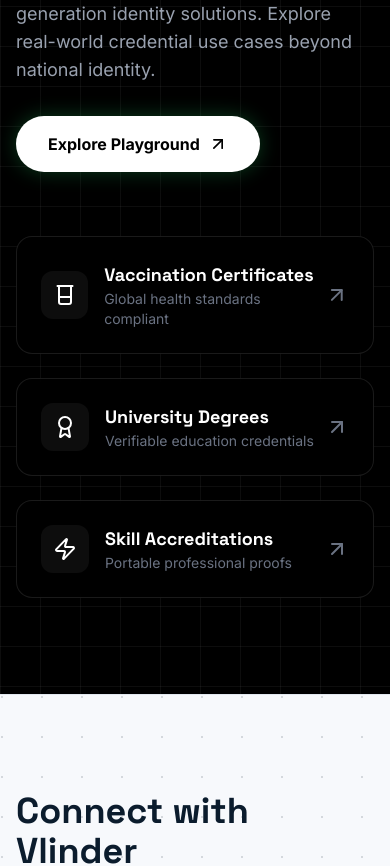
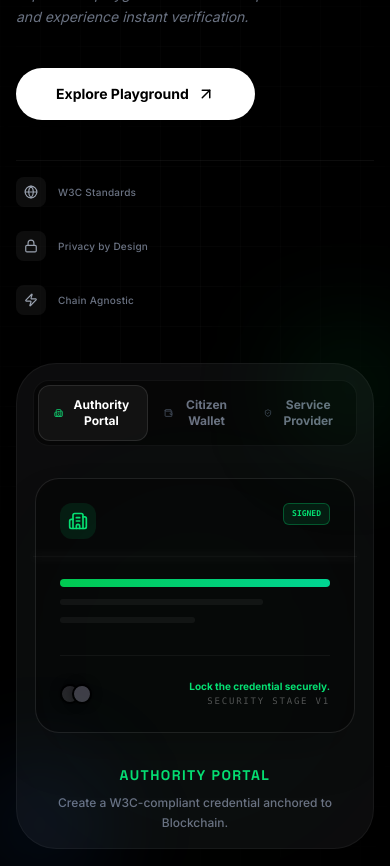
Before and after one commit to kishorekumarj79/Landing-Page, a React (Vite) app: page / in a window 390 px wide. Shown: the part 7360-8226 px from the top of the page. Built offline with nearby package versions, Linux system fonts and the light colour scheme.

Commit message:
fix: added content changes in klefki playground

```diff
--- a/src/components/Playground.jsx
+++ b/src/components/Playground.jsx
@@ -1,135 +1,242 @@
-import React, { useState, useEffect, useRef } from 'react';
-import { motion, useInView } from 'framer-motion';
-import { ArrowUpRight, Code, Beaker, Zap, Award, Shield, Terminal } from 'lucide-react';
+import React, { useState, useEffect } from 'react';
+import { motion, AnimatePresence } from 'framer-motion';
+import { ArrowUpRight, Building2, Wallet, ShieldCheck, Cpu, CheckCircle2, QrCode, Smartphone, Shield, Lock, Globe, Zap } from 'lucide-react';
 
 const Playground = () => {
-    const containerRef = useRef(null);
-    const isInView = useInView(containerRef, { once: false, amount: 0.1 });
+    const [activeTab, setActiveTab] = useState('issuer');
     const [isMobile, setIsMobile] = useState(false);
 
     useEffect(() => {
-        const checkMobile = () => setIsMobile(window.innerWidth < 768);
+        const checkMobile = () => setIsMobile(window.innerWidth < 1024);
         checkMobile();
         window.addEventListener('resize', checkMobile);
         return () => window.removeEventListener('resize', checkMobile);
     }, []);
 
-    // Typewriter effect state
-    const [codeText, setCodeText] = useState('');
-    const fullCode = JSON.stringify({
-        "credential": {
-            "type": ["VerifiableCredential", "UniversityDegree"],
-            "issuer": "did:web:vlinder.io",
-            "issuanceDate": "2026-05-20T14:30:00Z",
-            "credentialSubject": {
-                "id": "did:key:z6MkhaXgBZDvot...",
-                "degree": {
-                    "type": "Bachelor of Science",
-                    "name": "Computer Science"
+    const steps = [
+        {
+            id: 'issuer',
+            title: "Authority Portal",
+            role: "Issuer",
+            desc: "Create a W3C-compliant credential anchored to Blockchain.",
+            icon: Building2,
+            color: "text-green-400",
+            bg: "bg-green-400/10",
+            border: "border-green-400/30",
+            badge: "Signed",
+            dot: "bg-green-400",
+            version: "v1",
+            encType: "Lock the credential securely."
+        },
+        {
+            id: 'holder',
+            title: "Citizen Wallet",
+            role: "Holder",
+            desc: "Securely hold and present your verifiable credentials.",
+            icon: Wallet,
+            color: "text-blue-400",
+            bg: "bg-blue-400/10",
+            border: "border-blue-400/30",
+            badge: "Secured",
+            dot: "bg-blue-400",
+            version: "vh",
+            encType: "Lock and label the credential."
+        },
+        {
+            id: 'verifier',
+            title: "Service Provider",
+            role: "Verifier",
+            desc: "Request and verify credentials with selective disclosure.",
+            icon: ShieldCheck,
+            color: "text-purple-400",
+            bg: "bg-purple-400/10",
+            border: "border-purple-400/30",
+            badge: "Verified",
+            dot: "bg-purple-400",
+            version: "vv",
+            encType: "Lock, label, and verify authenticity."
         }
-            }
-        }
-    }, null, 2);
+    ];
 
-    useEffect(() => {
-        if (!isInView) return;
-
-        let i = 0;
-        const interval = setInterval(() => {
-            setCodeText(fullCode.substring(0, i));
-            i++;
-            if (i > fullCode.length) {
-                i = 0; // Loop interactions
-            }
-        }, 70); // Slightly slower for better CPU performance
-        return () => clearInterval(interval);
-    }, [fullCode, isInView]);
+    const currentStep = steps.find(s => s.id === activeTab);
 
     return (
-        <section id="playground" ref={containerRef} className="py-24 bg-black relative overflow-hidden">
-            {/* Grid Background */}
-            <div className="absolute inset-0 bg-[linear-gradient(rgba(255,255,255,0.05)_1px,transparent_1px),linear-gradient(90deg,rgba(255,255,255,0.05)_1px,transparent_1px)] bg-[size:40px_40px]" />
-
-            {/* Background Glows */}
-            {!isMobile && (
-                <div className="absolute top-0 right-0 w-1/2 h-1/2 bg-green-500/10 rounded-full blur-[100px] animate-pulse" />
-            )}
+        <section id="playground" className="py-20 bg-black relative overflow-hidden">
+            {/* Minimal Grid Background */}
+            <div className="absolute inset-0 bg-[linear-gradient(rgba(255,255,255,0.02)_1px,transparent_1px),linear-gradient(90deg,rgba(255,255,255,0.02)_1px,transparent_1px)] bg-[size:40px_40px] [mask-image:radial-gradient(ellipse_at_center,black,transparent)]" />
 
             <div className="max-w-7xl mx-auto px-4 sm:px-6 lg:px-8 relative z-10">
-                <div className="grid lg:grid-cols-2 gap-16 items-center">
+                <div className="grid lg:grid-cols-2 gap-12 items-center">
+
+                    {/* Left: Compact Content */}
+                    <div className="text-left">
                         <motion.div
-                        initial={{ opacity: 0, x: -30 }}
-                        whileInView={{ opacity: 1, x: 0 }}
-                        viewport={{ once: true }}
-                    >
-                        <div className="inline-flex items-center px-3 py-1 rounded-full bg-green-500/10 border border-green-500/20 text-green-400 text-sm font-mono mb-6">
-                            <Terminal size={14} className="mr-2" />
-                            Live Sandbox Environment
-                        </div>
-                        <h2 className="text-5xl font-display font-bold text-white mb-6">
-                            Klefki Playground
-                        </h2>
-                        <h3 className="text-2xl text-transparent bg-clip-text bg-gradient-to-r from-green-400 to-emerald-600 font-bold mb-6">
-                            Experiment. Innovate. Scale.
-                        </h3>
-                        <p className="text-gray-400 text-lg mb-8 max-w-md">
-                            A safe environment to test next-generation identity solutions. Explore real-world credential use cases beyond national identity.
-                        </p>
-
-                        <button className="px-8 py-4 bg-white text-black font-bold rounded-full hover:bg-gray-200 transition-colors flex items-center shadow-[0_0_20px_rgba(34,197,94,0.3)] hover:shadow-[0_0_30px_rgba(34,197,94,0.5)]">
-                            Explore Playground
-                            <ArrowUpRight className="ml-2 w-5 h-5" />
-                        </button>
-                    </motion.div>
-
-                    <div className="relative">
-                        {/* Terminal Window */}
-                        <motion.div
-                            initial={{ opacity: 0, y: 20 }}
-                            whileInView={{ opacity: 1, y: 0 }}
-                            className="absolute -top-10 -right-10 w-full h-full bg-black/80 border border-green-500/30 rounded-lg p-4 font-mono text-xs text-green-500 overflow-hidden shadow-2xl z-0 backdrop-blur-md hidden lg:block"
-                        >
-                            <div className="flex gap-2 mb-4">
-                                <div className="w-3 h-3 rounded-full bg-red-500/50" />
-                                <div className="w-3 h-3 rounded-full bg-yellow-500/50" />
-                                <div className="w-3 h-3 rounded-full bg-green-500/50" />
-                            </div>
-                            <pre className="whitespace-pre-wrap opacity-60">
-                                {codeText}
-                                <span className="animate-pulse">_</span>
-                            </pre>
-                        </motion.div>
-
-                        <div className="grid gap-6 relative z-10">
-                            {[
-                                { title: "Vaccination Certificates", desc: "Global health standards compliant", icon: Beaker },
-                                { title: "University Degrees", desc: "Verifiable education credentials", icon: Award },
-                                { title: "Skill Accreditations", desc: "Portable professional proofs", icon: Zap },
-                            ].map((item, i) => (
-                                <motion.div
-                                    key={i}
                             initial={{ opacity: 0, y: 10 }}
                             whileInView={{ opacity: 1, y: 0 }}
                             viewport={{ once: true }}
-                                    transition={{ delay: i * 0.1 }}
-                                    whileHover={!isMobile ? { x: 10, backgroundColor: "rgba(255,255,255,0.1)" } : {}}
-                                    className="group p-6 rounded-2xl bg-black/80 border border-white/10 hover:border-green-500/50 transition-all cursor-pointer backdrop-blur-sm transform-gpu"
                         >
-                                    <div className="flex items-center justify-between">
-                                        <div className="flex items-center gap-4">
-                                            <div className="w-12 h-12 rounded-xl bg-white/5 flex items-center justify-center group-hover:bg-green-500/20 transition-colors">
-                                                <item.icon className="text-white group-hover:text-green-400 transition-colors" />
+                            <div className="inline-flex items-center px-3 py-1 rounded-full bg-white/5 border border-white/10 text-white/50 text-[10px] font-mono tracking-widest uppercase mb-6">
+                                <Cpu size={12} className="mr-2" />
+                                Trust Framework
                             </div>
-                                            <div>
-                                                <h4 className="text-lg font-bold text-white group-hover:text-green-400 transition-colors">{item.title}</h4>
-                                                <p className="text-sm text-gray-500">{item.desc}</p>
+
+                            <h2 className="text-4xl md:text-5xl lg:text-6xl font-display font-bold text-white mb-6 leading-tight">
+                                The Klefki <br />
+                                <span className="text-transparent bg-clip-text bg-gradient-to-r from-green-400 to-blue-500">
+                                    Trust Playground
+                                </span>
+                            </h2>
+
+                            <p className="text-gray-400 text-base md:text-lg mb-4 max-w-lg leading-relaxed">
+                                Issue, hold, and verify verifiable credentials using open standards and chain-agnostic blockchain anchoring.
+                            </p>
+
+                            <p className="text-gray-500 text-sm md:text-base mb-10 max-w-lg leading-relaxed italic">
+                                Explore the playground to issue sample certificates and experience instant verification.
+                            </p>
+
+                            <div className="flex flex-col gap-10">
+                                <a
+                                    href="https://klefki-trust-stage.lovable.app/"
+                                    target="_blank"
+                                    rel="noopener noreferrer"
+                                    className="w-fit px-10 py-4 bg-white text-black font-bold rounded-full hover:bg-gray-200 transition-all text-sm flex items-center group shadow-xl"
+                                >
+                                    Explore Playground
+                                    <ArrowUpRight size={18} className="ml-2 group-hover:rotate-45 transition-transform" />
+                                </a>
+
+                                {/* Standards Pillars */}
+                                <div className="grid grid-cols-1 sm:grid-cols-3 gap-6 pt-4 border-t border-white/5">
+                                    {[
+                                        { label: "W3C Standards", icon: Globe },
+                                        { label: "Privacy by Design", icon: Lock },
+                                        { label: "Chain Agnostic", icon: Zap }
+                                    ].map((p, i) => (
+                                        <div key={i} className="flex items-center gap-3 group/pillar">
+                                            <div className="p-2 rounded-lg bg-white/5 text-gray-400 group-hover/pillar:text-white transition-colors">
+                                                <p.icon size={14} />
+                                            </div>
+                                            <span className="text-[10px] md:text-xs font-medium text-gray-500 group-hover/pillar:text-gray-300 transition-colors tracking-wide">
+                                                {p.label}
+                                            </span>
+                                        </div>
+                                    ))}
                                 </div>
                             </div>
-                                        <ArrowUpRight className="text-gray-500 group-hover:text-green-400 transition-colors" />
+                        </motion.div>
                     </div>
-                                </motion.div>
+
+                    {/* Right: High-Innovation Compact Hub */}
+                    <div className="relative">
+                        <div className="bg-zinc-900/50 border border-white/5 rounded-[2.5rem] p-4 md:p-8 backdrop-blur-xl">
+                            {/* Segmented Controller (Apple-style) */}
+                            <div className="flex p-1 bg-black/50 rounded-2xl border border-white/5 mb-8 overflow-hidden">
+                                {steps.map((step) => (
+                                    <button
+                                        key={step.id}
+                                        onClick={() => setActiveTab(step.id)}
+                                        className={`flex-1 py-3 px-4 rounded-xl text-xs font-bold transition-all flex items-center justify-center gap-2 relative ${activeTab === step.id ? 'text-white' : 'text-gray-500 hover:text-gray-300'}`}
+                                    >
+                                        {activeTab === step.id && (
+                                            <motion.div layoutId="tab-bg" className="absolute inset-0 bg-white/5 rounded-xl border border-white/10" />
+                                        )}
+                                        <step.icon size={14} className={activeTab === step.id ? step.color : 'text-gray-600'} />
+                                        <span className="relative z-10">{step.title}</span>
+                                    </button>
                                 ))}
                             </div>
+
+                            {/* Hub Display */}
+                            <div className="relative flex flex-col items-center justify-center min-h-[300px]">
+                                {/* Animated Background Glow */}
+                                <motion.div
+                                    animate={{
+                                        scale: [1, 1.1, 1],
+                                        opacity: [0.1, 0.2, 0.1]
+                                    }}
+                                    transition={{ duration: 4, repeat: Infinity, ease: "easeInOut" }}
+                                    className={`absolute inset-0 rounded-full blur-[60px] ${currentStep.bg}`}
+                                />
+
+                                <AnimatePresence mode="wait">
+                                    <motion.div
+                                        key={activeTab}
+                                        initial={{ opacity: 0, scale: 0.9, x: 20 }}
+                                        animate={{ opacity: 1, scale: 1, x: 0 }}
+                                        exit={{ opacity: 0, scale: 0.9, x: -20 }}
+                                        className="relative w-full text-center"
+                                    >
+                                        {/* Minimal Card UI */}
+                                        <div className="max-w-[320px] mx-auto bg-black/40 border border-white/10 rounded-3xl p-6 shadow-2xl overflow-hidden group">
+                                            {/* Card Top */}
+                                            <div className="flex justify-between items-start mb-10">
+                                                <div className={`p-2 rounded-xl ${currentStep.bg} ${currentStep.color}`}>
+                                                    <currentStep.icon size={20} />
+                                                </div>
+                                                <div className={`px-2 py-1 rounded-md text-[8px] font-mono font-bold uppercase ${currentStep.bg} ${currentStep.color} border ${currentStep.border}`}>
+                                                    {currentStep.badge}
+                                                </div>
+                                            </div>
+
+                                            {/* Card Body */}
+                                            <div className="space-y-3 mb-8">
+                                                <div className="h-2 w-full bg-white/5 rounded-full overflow-hidden">
+                                                    <motion.div
+                                                        initial={{ width: 0 }}
+                                                        animate={{ width: '100%' }}
+                                                        transition={{ duration: 1 }}
+                                                        className={`h-full bg-gradient-to-r ${currentStep.id === 'issuer' ? 'from-green-500 to-emerald-400' : currentStep.id === 'holder' ? 'from-blue-500 to-indigo-400' : 'from-purple-500 to-fuchsia-400'}`}
+                                                    />
+                                                </div>
+                                                <div className="h-1.5 w-3/4 bg-white/5 rounded-full" />
+                                                <div className="h-1.5 w-1/2 bg-white/5 rounded-full" />
+                                            </div>
+
+                                            {/* Card Footer */}
+                                            <div className="pt-6 border-t border-white/5 flex items-center justify-between">
+                                                <div className="flex -space-x-2">
+                                                    <div className="w-5 h-5 rounded-full bg-zinc-800 border-2 border-black shadow-[0_0_10px_rgba(0,0,0,0.5)]" />
+                                                    <div className="w-5 h-5 rounded-full bg-zinc-700 border-2 border-black shadow-[0_0_10px_rgba(0,0,0,0.5)]" />
+                                                </div>
+                                                <div className="text-right">
+                                                    <div className={`text-[10px] ${currentStep.color} font-bold leading-tight`}>
+                                                        {currentStep.encType}
+                                                    </div>
+                                                    <div className="text-[9px] text-white/30 font-mono tracking-[0.2em] uppercase mt-0.5">
+                                                        Security Stage {currentStep.version}
+                                                    </div>
+                                                </div>
+                                            </div>
+
+                                            {/* Scan Beam Effect */}
+                                            <motion.div
+                                                animate={{ top: ['-10%', '110%'] }}
+                                                transition={{ duration: 3, repeat: Infinity, ease: "linear" }}
+                                                className={`absolute left-0 right-0 h-px bg-white/20 z-10 shadow-[0_0_10px_white] opacity-20`}
+                                            />
+                                        </div>
+
+                                        {/* Description Below Card */}
+                                        <motion.div
+                                            initial={{ opacity: 0, y: 10 }}
+                                            animate={{ opacity: 1, y: 0 }}
+                                            transition={{ delay: 0.2 }}
+                                            className="mt-8 max-w-[280px] mx-auto text-center"
+                                        >
+                                            <h4 className={`font-bold text-sm mb-2 uppercase tracking-widest ${currentStep.color}`}>{currentStep.title}</h4>
+                                            <p className="text-xs text-gray-500 leading-relaxed font-medium">
+                                                {currentStep.desc}
+                                            </p>
+                                        </motion.div>
+                                    </motion.div>
+                                </AnimatePresence>
+                            </div>
+                        </div>
+
+                        {/* Decorative floating bits */}
+                        <div className="absolute -top-10 -right-10 w-32 h-32 bg-green-500/10 rounded-full blur-[50px] pointer-events-none" />
+                        <div className="absolute -bottom-10 -left-10 w-32 h-32 bg-blue-500/10 rounded-full blur-[50px] pointer-events-none" />
                     </div>
                 </div>
             </div>
```
Lines whose indentation alone changed are shown as unchanged.
